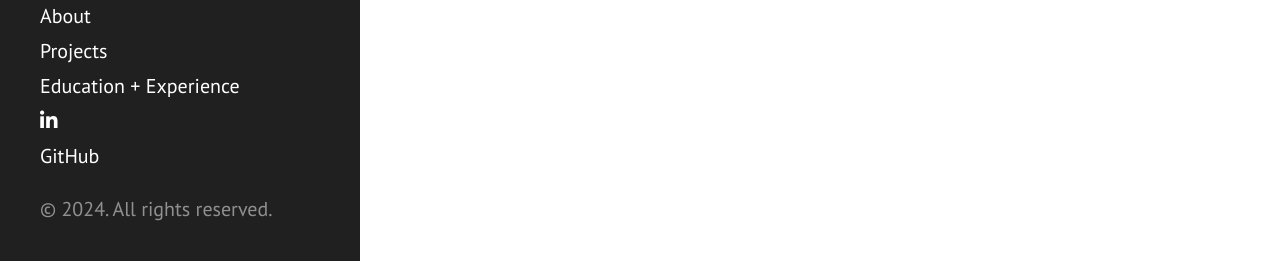
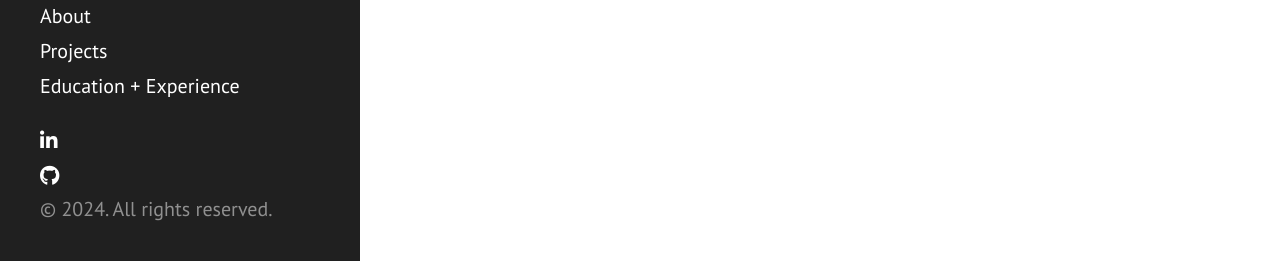
Before and after one commit to CK-Christopher/CK-Christopher.github.io, a Jekyll site: the page built from index.markdown, in a window 1280 px wide. Shown: the part 636-897 px from the top of the page. Built offline with Jekyll 4.4.1, drawn with Linux system fonts in a browser that asks for light colours; nearby versions of some CDN libraries.

Commit message:
Update sidebar.html

```diff
--- a/_includes/sidebar.html
+++ b/_includes/sidebar.html
@@ -21,9 +21,16 @@
       <a class="sidebar-nav-item" href="/index.html">About</a>
       <a class="sidebar-nav-item" href="/Projects.html">Projects</a>
       <a class="sidebar-nav-item" href="/education-experience.html">Education + Experience</a>
-      <a class="sidebar-nav-item" href="https://www.linkedin.com/in/christinakirubachristopher/"><i class="fa-brands fa-linkedin-in"></i></a>
-      <a class="sidebar-nav-item" href="https://github.com/CK-Christopher">GitHub</a>
     </nav>
+
+    <div class="row">
+      <div class="column">
+        <a class="sidebar-nav-item" href="https://www.linkedin.com/in/christinakirubachristopher/"><i class="fa-brands fa-linkedin-in"></i></a>
+      </div>
+      <div class="column">
+        <a class="sidebar-nav-item" href="https://github.com/CK-Christopher"><i class="fa-brands fa-github"></i></a>
+      </div>
+    </div>
 
     <p>&copy; {{ site.time | date: '%Y' }}. All rights reserved.</p>
   </div>
```
